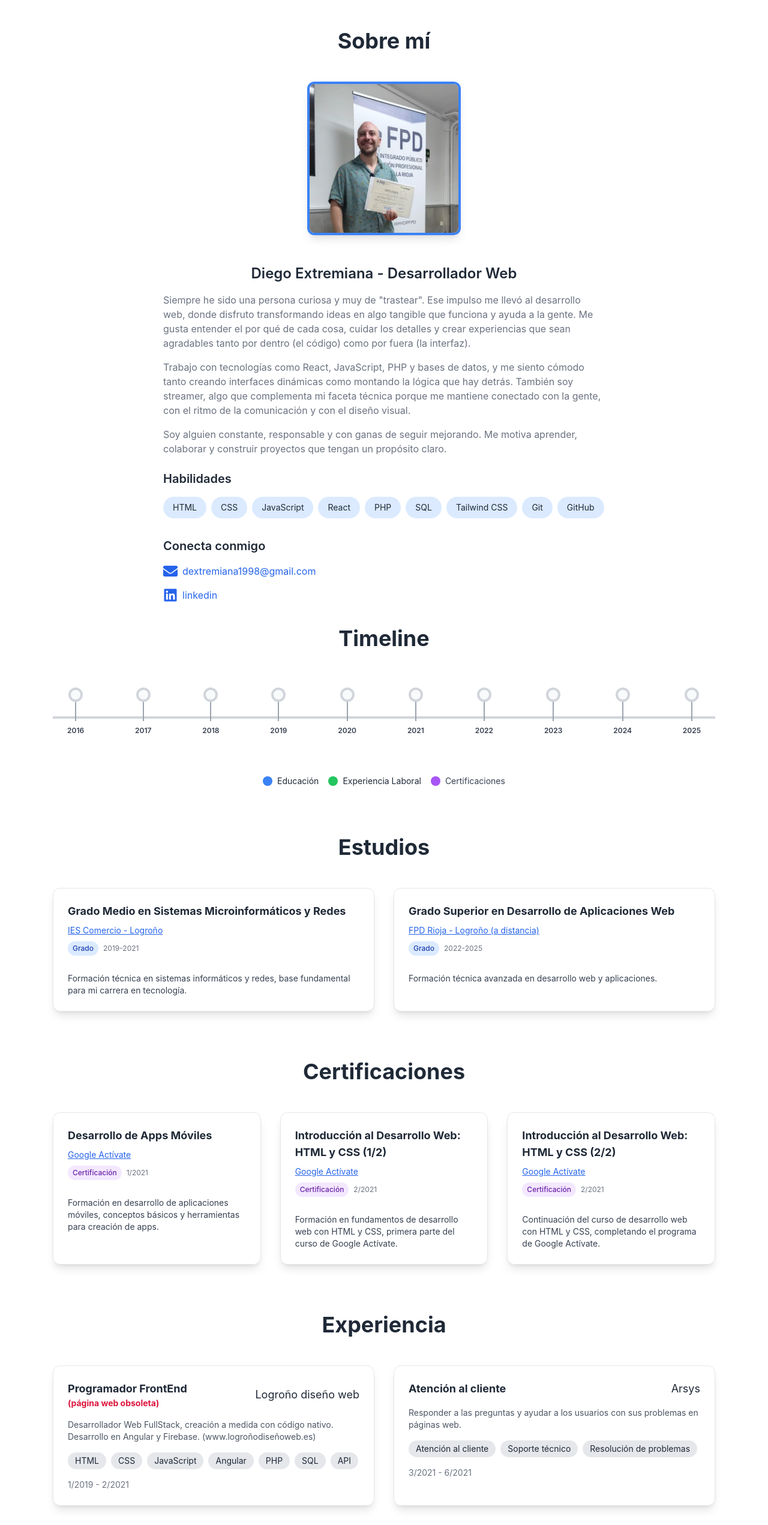
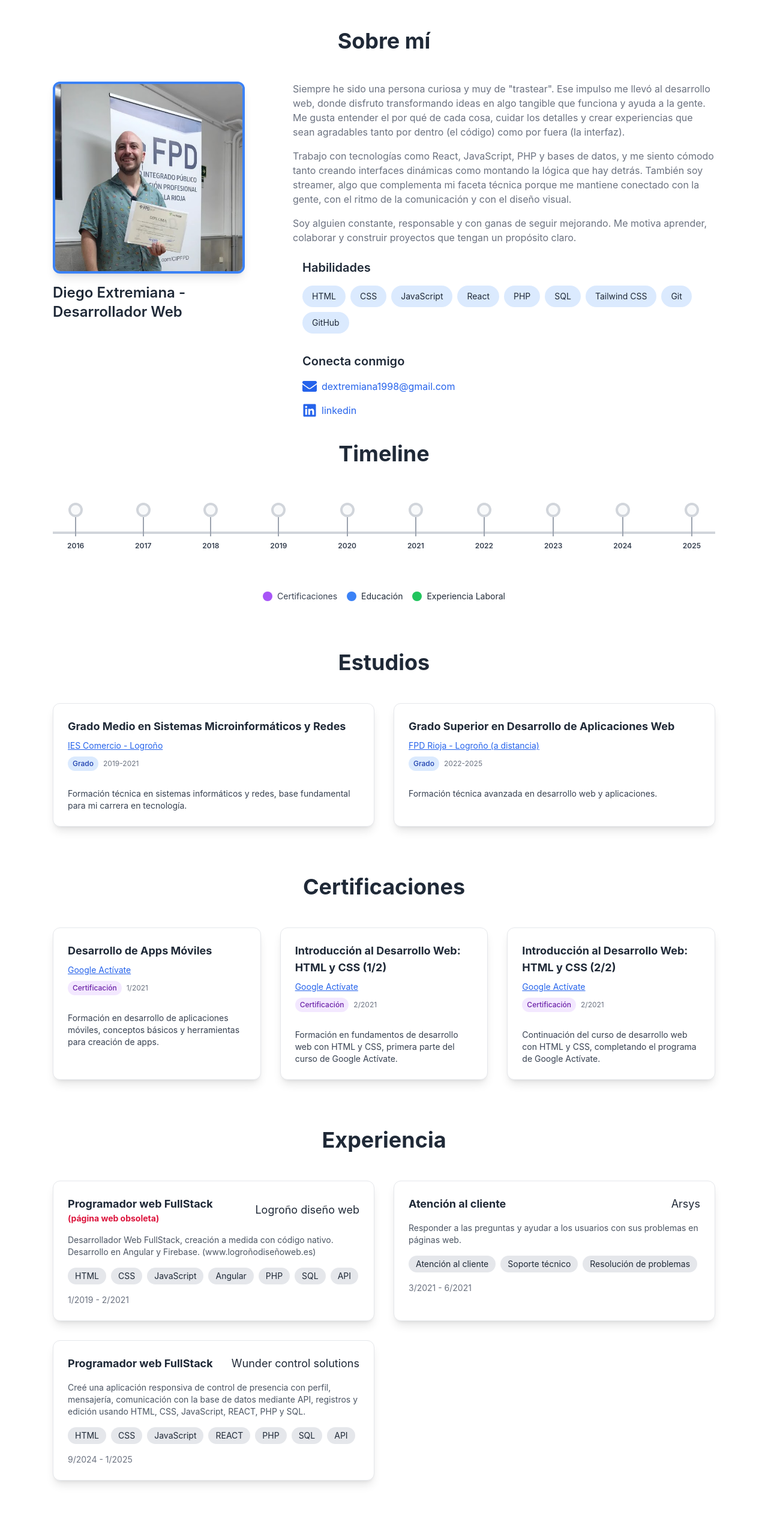
Before and after one commit to DiegoExtremiana/portfolioCompletoDiego, a React (Create React App) app: page / in a window 1280 px wide. Shown: the part 980-3522 px from the top of the page at 60% size. Built offline with nearby package versions, Linux system fonts and the light colour scheme; the HTML template or start-up script is replaced by a standard one.

Commit message:
feat: actualizar secciones de About y Experience, y agregar nuevas experiencias laborales en Timeline

```diff
--- a/src/components/About.js
+++ b/src/components/About.js
@@ -13,38 +13,27 @@ const About = () => {
           Sobre mí
         </h2>
 
-        <div className="flex flex-col items-center gap-8 sm:gap-12">
-          <div className="w-full flex justify-center">
+        <div className="flex flex-col lg:flex-row gap-8 sm:gap-12 items-start">
+          <div className="flex flex-col lg:w-1/3">
             <img
               src="/media/images/graduacionDiego.jpg"
               alt="Diploma de Diego"
-              className="w-48 h-48 sm:w-56 sm:h-56 md:w-64 md:h-64 object-cover img-rounded"
-              onError={(e) => {
-                console.error('Error al cargar la imagen:', e.target.src);
-                e.target.style.display = 'none';
-                // Intentar cargar la imagen desde la carpeta pública como fallback
-                e.target.src = '/media/images/graduacionDiego.jpg';
-              }}
-              onLoad={(e) => {
-                console.log('Imagen cargada correctamente:', e.target.src);
-                e.target.style.display = 'block';
-              }}
+              className="w-full max-w-xs h-auto object-cover img-rounded mx-0"
             />
+            <h3 className="text-xl sm:text-2xl font-semibold text-gray-800 dark:text-white mt-4 text-left">
+              Diego Extremiana - Desarrollador Web
+            </h3>
           </div>
 
-          <div className="w-full max-w-3xl">
-            <h3 className="text-xl sm:text-2xl font-semibold text-gray-800 dark:text-white mb-4 text-center">
-              Diego Extremiana - Desarrollador Web
-            </h3>
-
-            <div className="space-y-4 mb-6 px-4">
-              <p className="text-[var(--text-secondary)] text-center sm:text-left">
+          <div className="w-full lg:w-2/3 max-w-3xl">
+            <div className="space-y-4 mb-6 text-left">
+              <p className="text-[var(--text-secondary)] text-left">
                 Siempre he sido una persona curiosa y muy de "trastear". Ese impulso me llevó al desarrollo web, donde disfruto transformando ideas en algo tangible que funciona y ayuda a la gente. Me gusta entender el por qué de cada cosa, cuidar los detalles y crear experiencias que sean agradables tanto por dentro (el código) como por fuera (la interfaz).
               </p>
-              <p className="text-[var(--text-secondary)] text-center sm:text-left">
+              <p className="text-[var(--text-secondary)] text-left">
                 Trabajo con tecnologías como React, JavaScript, PHP y bases de datos, y me siento cómodo tanto creando interfaces dinámicas como montando la lógica que hay detrás. También soy streamer, algo que complementa mi faceta técnica porque me mantiene conectado con la gente, con el ritmo de la comunicación y con el diseño visual.
               </p>
-              <p className="text-[var(--text-secondary)] text-center sm:text-left">
+              <p className="text-[var(--text-secondary)] text-left">
                 Soy alguien constante, responsable y con ganas de seguir mejorando. Me motiva aprender, colaborar y construir proyectos que tengan un propósito claro.
               </p>
             </div>
--- a/src/components/Experience.js
+++ b/src/components/Experience.js
@@ -3,14 +3,14 @@ import React from 'react';
 const Experience = () => {
   const experiences = [
     {
-      position: "Programador web",
+      position: "Programador web FullStack",
       company: "Wunder control solutions",
       period: "9/2024 - 1/2025",
       description: "Creé una aplicación responsiva de control de presencia con perfil, mensajería, comunicación con la base de datos mediante API, registros y edición usando HTML, CSS, JavaScript, REACT, PHP y SQL.",
       technologies: ["HTML", "CSS", "JavaScript", "REACT", "PHP", "SQL", "API"]
     },
     {
-      position: "Programador FrontEnd",
+      position: "Programador web FullStack",
       company: "Logroño diseño web",
       period: "1/2019 - 2/2021",
       description: "Desarrollador Web FullStack, creación a medida con código nativo. Desarrollo en Angular y Firebase. (www.logroñodiseñoweb.es)",
--- a/src/components/Timeline.js
+++ b/src/components/Timeline.js
@@ -10,6 +10,34 @@ const Timeline = () => {
 
   // Datos combinados de experiencia y educación
   const timelineEvents = [
+    // Experiencias Profesionales
+    {
+      id: 17,
+      type: 'experience',
+      title: 'Programador web',
+      subtitle: 'Wunder control solutions',
+      date: '9/2024 - 1/2025',
+      description: 'Creé una aplicación responsiva de control de presencia con perfil, mensajería, comunicación con la base de datos mediante API, registros y edición usando HTML, CSS, JavaScript, REACT, PHP y SQL.',
+      category: 'Experiencia Laboral'
+    },
+    {
+      id: 18,
+      type: 'experience',
+      title: 'Programador FullStack',
+      subtitle: 'Logroño diseño web',
+      date: '1/2019 - 2/2021',
+      description: 'Desarrollador Web FullStack, creación a medida con código nativo. Desarrollo en Angular y Firebase.',
+      category: 'Experiencia Laboral'
+    },
+    {
+      id: 19,
+      type: 'experience',
+      title: 'Atención al cliente',
+      subtitle: 'Arsys',
+      date: '3/2021 - 6/2021',
+      description: 'Responder a las preguntas y ayudar a los usuarios con sus problemas en páginas web.',
+      category: 'Experiencia Laboral'
+    },
     // Educación: Grados Oficiales
     {
       id: 1,
@@ -312,6 +340,10 @@ const Timeline = () => {
 
         {/* Leyenda */}
         <div className="mt-8 flex flex-wrap justify-center gap-4">
+                    <div className="flex items-center">
+            <div className="w-4 h-4 rounded-full bg-purple-500 mr-2"></div>
+            <span className="text-gray-700 dark:text-gray-300 text-sm">Certificaciones</span>
+          </div>
           <div className="flex items-center">
             <div className="w-4 h-4 rounded-full bg-blue-500 mr-2"></div>
             <span className="text-gray-70 dark:text-gray-300 text-sm">Educación</span>
@@ -320,10 +352,6 @@ const Timeline = () => {
             <div className="w-4 h-4 rounded-full bg-green-500 mr-2"></div>
             <span className="text-gray-70 dark:text-gray-300 text-sm">Experiencia Laboral</span>
           </div>
-          <div className="flex items-center">
-            <div className="w-4 h-4 rounded-full bg-purple-500 mr-2"></div>
-            <span className="text-gray-700 dark:text-gray-300 text-sm">Certificaciones</span>
-          </div>
         </div>
       </div>
     </section>
```
